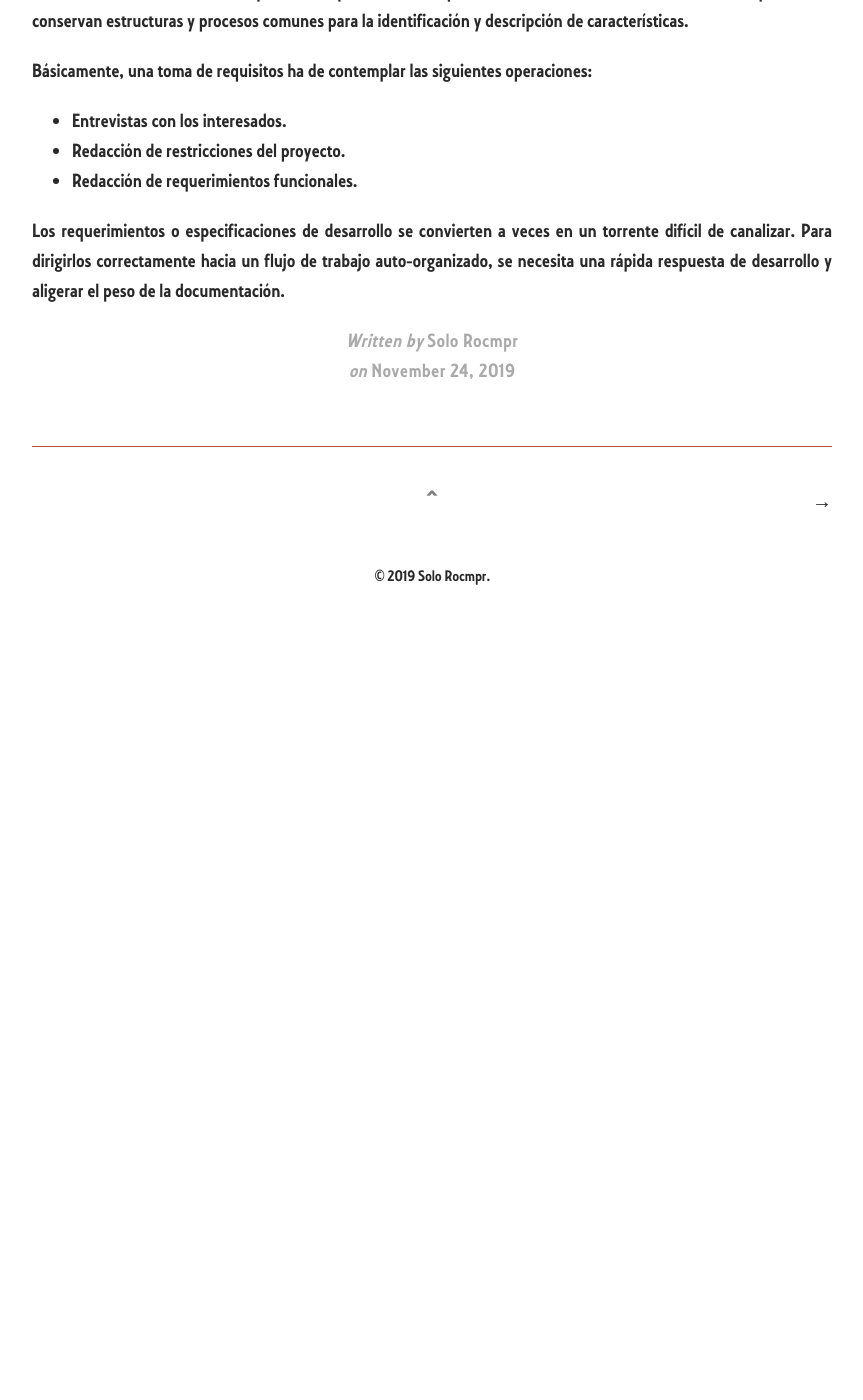
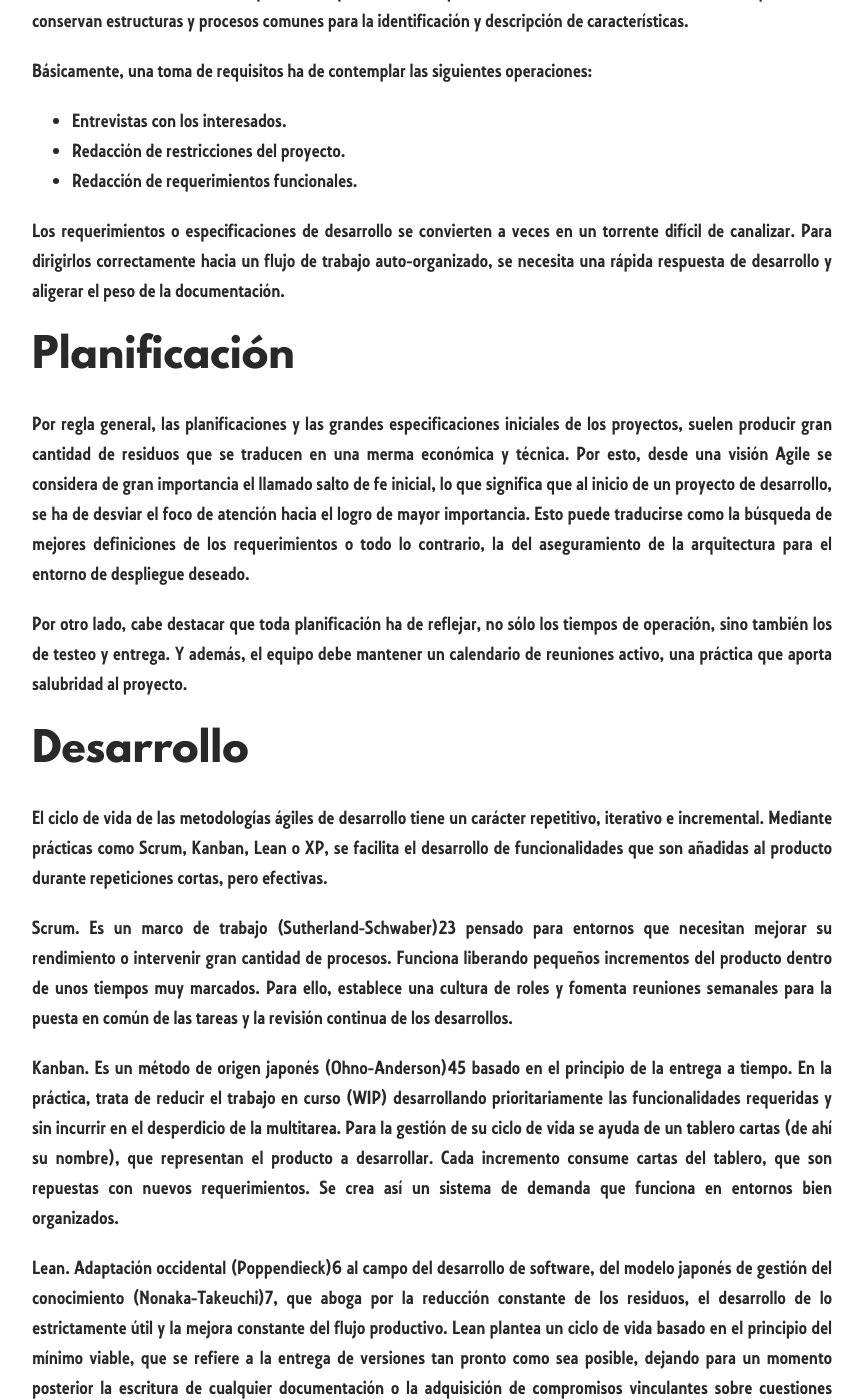
Before and after one commit to Rocmpr/blog, a Jekyll site: the page built from _posts/2019-11-24-Una-Mirada-Ágil.md, in a window 1280 px wide and 1400 px high, scrolled down 2351 px. Shown: the whole window, without its empty margins (208-1071 px from the left). Built offline with Jekyll 4.4.1, drawn with Linux system fonts in a browser that asks for light colours; our own code applies the rules of GitHub Pages for plain Markdown files; before the commit the page ends 2981 px from its top, so only the background shows below that; some of the changed text lies outside the part shown.

Commit message:
Update 2019-11-24-Una-Mirada-Ágil.md

```diff
--- a/_posts/2019-11-24-Una-Mirada-Ágil.md
+++ b/_posts/2019-11-24-Una-Mirada-Ágil.md
@@ -15,16 +15,16 @@ Según el tipo de proyecto a gestionar, se pueden usar unos métodos u otros par
 Con independencia del enfoque utilizado, Agile ofrece una serie de herramientas o artefactos dirigidos a la normalización de requerimientos y características. Si se observa con detenimiento el ciclo de vida del desarrollo de software, es posible determinar cuáles de estos artefactos encajan en el marco de trabajo elegido.
 
 ### Desarrollo mediante características
-1. `Se toman requisitos por cada característica`
-2. `Se desarrollan características de forma independiente pero ordenada`
-3. `Las características se testean por separado`
-4. `Se despliegan conjuntos de características`
+1. Se toman requisitos por cada característica.
+2. Se desarrollan características de forma independiente pero ordenada.
+3. Las características se testean por separado.
+4. Se despliegan conjuntos de características.
 
 ### Integración continua
-1. `Se toman requisitos para una versión inicial`
-2. `Se desarrolla una versión inicial completamente funcional`
-3. `Se testea cada versión funcional`
-4. `Se despliega cada versión funcional`
+1. Se toman requisitos para una versión inicial.
+2. Se desarrolla una versión inicial completamente funcional.
+3. Se testea cada versión funcional.
+4. Se despliega cada versión funcional.
 
 Algo que comparten todos los marcos de desarrollo, es que las versiones evolucionan añadiendo correcciones y nuevas características. Aquí es dónde se encuentra la verdadera batalla de los desarrolladores. Ya que el aumento de características va ligado a un aumento de la hediondez y por tanto, a un aumento de la complejidad. Entendiendo complejidad por dificultad técnica, no de tiempos o esfuerzos.
 
@@ -40,3 +40,21 @@ Básicamente, una toma de requisitos ha de contemplar las siguientes operaciones
 * Redacción de requerimientos funcionales.
 
 Los requerimientos o especificaciones de desarrollo se convierten a veces en un torrente difícil de canalizar. Para dirigirlos correctamente hacia un flujo de trabajo auto-organizado, se necesita una rápida respuesta de desarrollo y aligerar el peso de la documentación.
+
+# Planificación
+
+Por regla general, las planificaciones y las grandes especificaciones iniciales de los proyectos, suelen producir gran cantidad de residuos que se traducen en una merma económica y técnica. Por esto, desde una visión Agile se considera de gran importancia el llamado salto de fe inicial, lo que significa que al inicio de un proyecto de desarrollo, se ha de desviar el foco de atención hacia el logro de mayor importancia. Esto puede traducirse como la búsqueda de mejores definiciones de los requerimientos o todo lo contrario, la del aseguramiento de la arquitectura para el entorno de despliegue deseado.
+
+Por otro lado, cabe destacar que toda planificación ha de reflejar, no sólo los tiempos de operación, sino también los de testeo y entrega. Y además, el equipo debe mantener un calendario de reuniones activo, una práctica que aporta salubridad al proyecto.
+
+# Desarrollo
+
+El ciclo de vida de las metodologías ágiles de desarrollo tiene un carácter repetitivo, iterativo e incremental. Mediante prácticas como Scrum, Kanban, Lean o XP, se facilita el desarrollo de funcionalidades que son añadidas al producto durante repeticiones cortas, pero efectivas.
+
+Scrum. Es un marco de trabajo (Sutherland-Schwaber)23 pensado para entornos que necesitan mejorar su rendimiento o intervenir gran cantidad de procesos. Funciona liberando pequeños incrementos del producto dentro de unos tiempos muy marcados. Para ello, establece una cultura de roles y fomenta reuniones semanales para la puesta en común de las tareas y la revisión continua de los desarrollos.
+
+Kanban. Es un método de origen japonés (Ohno-Anderson)45 basado en el principio de la entrega a tiempo. En la práctica, trata de reducir el trabajo en curso (WIP) desarrollando prioritariamente las funcionalidades requeridas y sin incurrir en el desperdicio de la multitarea. Para la gestión de su ciclo de vida se ayuda de un tablero cartas (de ahí su nombre), que representan el producto a desarrollar. Cada incremento consume cartas del tablero, que son repuestas con nuevos requerimientos. Se crea así un sistema de demanda que funciona en entornos bien organizados.
+
+Lean. Adaptación occidental (Poppendieck)6 al campo del desarrollo de software, del modelo japonés de gestión del conocimiento (Nonaka-Takeuchi)7, que aboga por la reducción constante de los residuos, el desarrollo de lo estrictamente útil y la mejora constante del flujo productivo. Lean plantea un ciclo de vida basado en el principio del mínimo viable, que se refiere a la entrega de versiones tan pronto como sea posible, dejando para un momento posterior la escritura de cualquier documentación o la adquisición de compromisos vinculantes sobre cuestiones arquitectónicas.
+
+XP. Extreme programming (Beck)8 es un método que prima la adaptabilidad sobre todo. En la práctica, asume la variabilidad de los requerimientos y la ineludible existencia de errores, por lo que no presta atención a la documentación previa. En cambio, utiliza ciclos cortos de desarrollo y pruebas de aceptación, que van completando funcionalidades de manera continua. Promueve la programación entre pares, valorando la calidad del código escrito, por encima de la inmediata afectación a la productividad.
```
